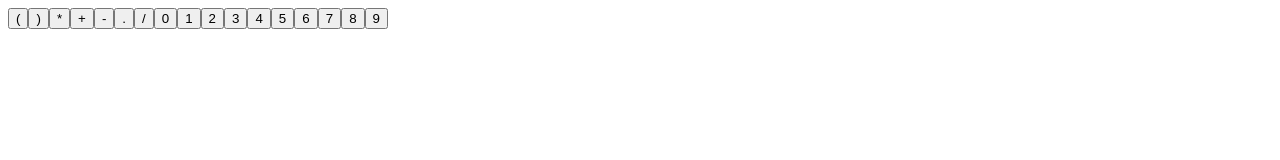
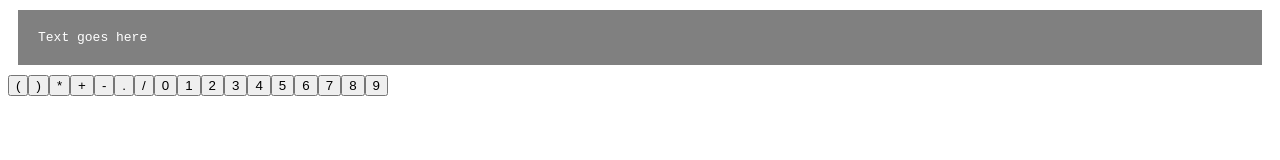
Before and after one commit to samblackmore/calculator, a plain HTML site: page index.html in a window 1280 px wide. Drawn offline with Linux system fonts and the light colour scheme.

Commit message:
adding display

```diff
--- a/index.html
+++ b/index.html
@@ -1,5 +1,8 @@
 <html>
+<head>
+  <link rel='stylesheet' href='style.css'>
 <body>
+  <div id='display'>Text goes here</div>
   <script src='main.js'></script>
 </body>
 </html>
--- /dev/null
+++ b/style.css
@@ -0,0 +1,7 @@
+#display {
+  margin: 10px;
+  padding: 20px;
+  font-family: monospace;
+  background-color: gray;
+  color: white;
+}
```
